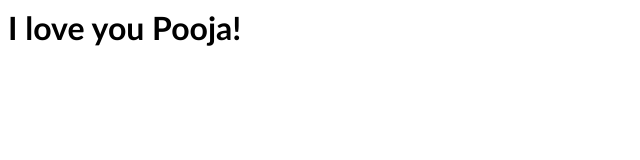
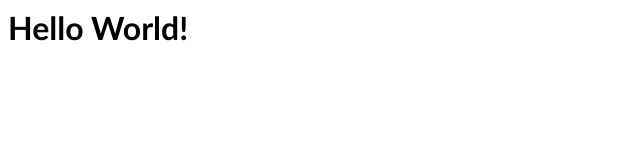
Before and after one commit to vikashiscoder/express-simple, a website: page pages/index.html in a window 1280 px wide. Shown: the whole page, without its empty margins (0-640 px from the left). Drawn offline with Linux system fonts and the light colour scheme; files that its build step writes are made by us from their sources.

Commit message:
1 file modified

```diff
--- a/pages/index.html
+++ b/pages/index.html
@@ -1,2 +1,2 @@
 <link rel="stylesheet" href="./style.css" />
-<h1>I love you Pooja!</h1>
+<h1>Hello World!</h1>
```
